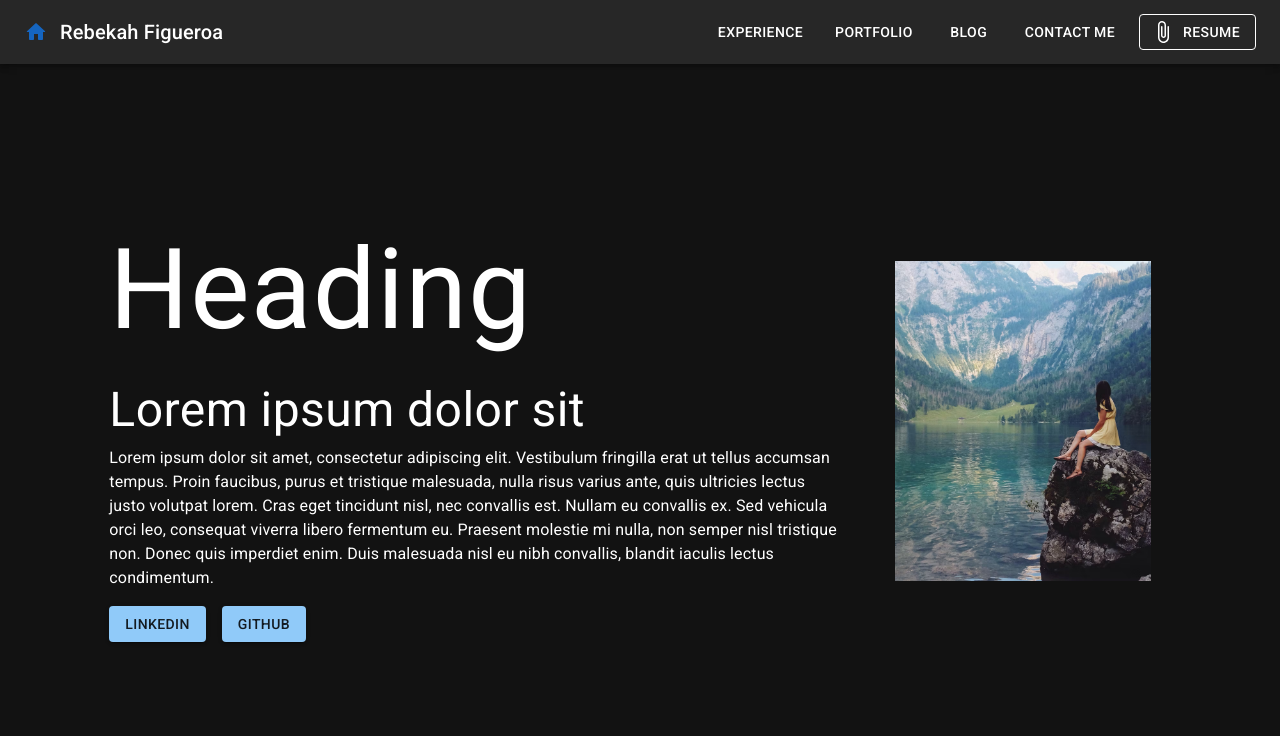
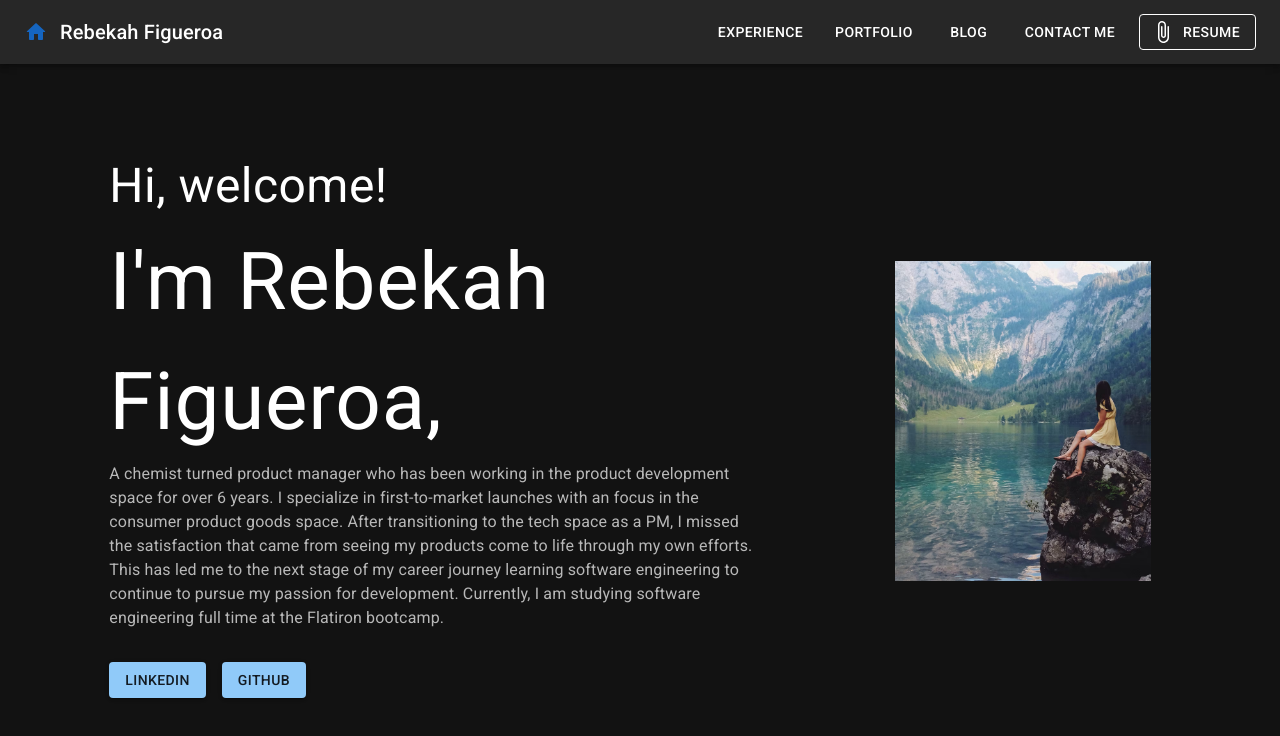
Before and after one commit to RebekahFigueroa/personal-website, a React (Create React App) app: page /home in a window 1280 px wide. Shown: the top 736 px of the page. Built offline with nearby package versions, Linux system fonts and the light colour scheme.

Commit message:
updated home copy and fixed styling

```diff
--- a/src/Home/Home.js
+++ b/src/Home/Home.js
@@ -12,19 +12,26 @@ function Home() {
     >
       <Grid item xs={1}></Grid>
       <Grid item xs={7}>
-        <Typography sx={{ fontSize: "7rem" }}>Heading</Typography>
-        <Typography sx={{ fontSize: "3rem" }}>Lorem ipsum dolor sit</Typography>
-        <Typography sx={{ fontSize: "1rem" }}>
-          Lorem ipsum dolor sit amet, consectetur adipiscing elit. Vestibulum
-          fringilla erat ut tellus accumsan tempus. Proin faucibus, purus et
-          tristique malesuada, nulla risus varius ante, quis ultricies lectus
-          justo volutpat lorem. Cras eget tincidunt nisl, nec convallis est.
-          Nullam eu convallis ex. Sed vehicula orci leo, consequat viverra
-          libero fermentum eu. Praesent molestie mi nulla, non semper nisl
-          tristique non. Donec quis imperdiet enim. Duis malesuada nisl eu nibh
-          convallis, blandit iaculis lectus condimentum.
+        <Typography sx={{ fontSize: "3rem" }}>Hi, welcome! </Typography>
+        <Typography sx={{ fontSize: "5rem" }}>I'm Rebekah Figueroa,</Typography>
+        <Typography
+          sx={{
+            fontSize: "1rem",
+            color: "text.secondary",
+            marginRight: "5rem",
+          }}
+        >
+          A chemist turned product manager who has been working in the product
+          development space for over 6 years. I specialize in first-to-market
+          launches with an focus in the consumer product goods space. After
+          transitioning to the tech space as a PM, I missed the satisfaction
+          that came from seeing my products come to life through my own efforts.
+          This has led me to the next stage of my career journey learning
+          software engineering to continue to pursue my passion for development.
+          Currently, I am studying software engineering full time at the
+          Flatiron bootcamp.
         </Typography>
-        <Box sx={{ marginTop: "1rem" }}>
+        <Box sx={{ marginTop: "2rem" }}>
           <Button variant="contained" sx={{ marginRight: "1rem" }}>
             LinkedIn
           </Button>
```
